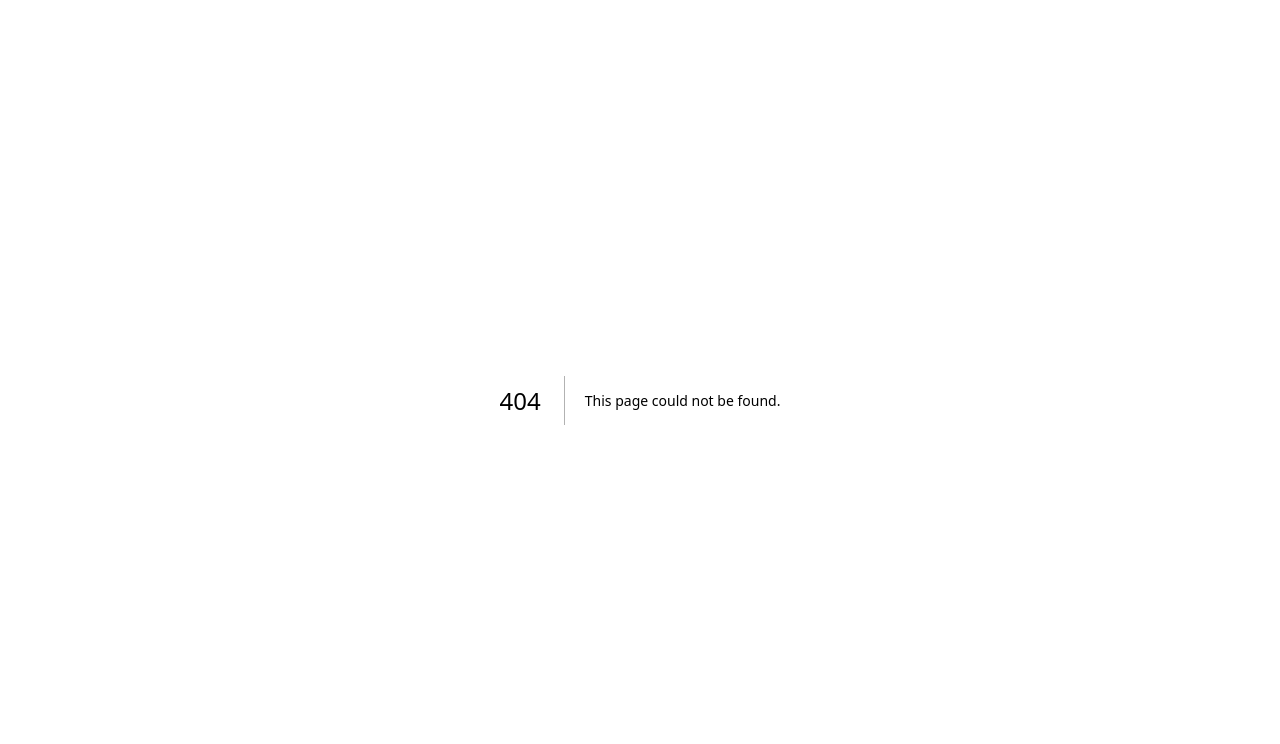
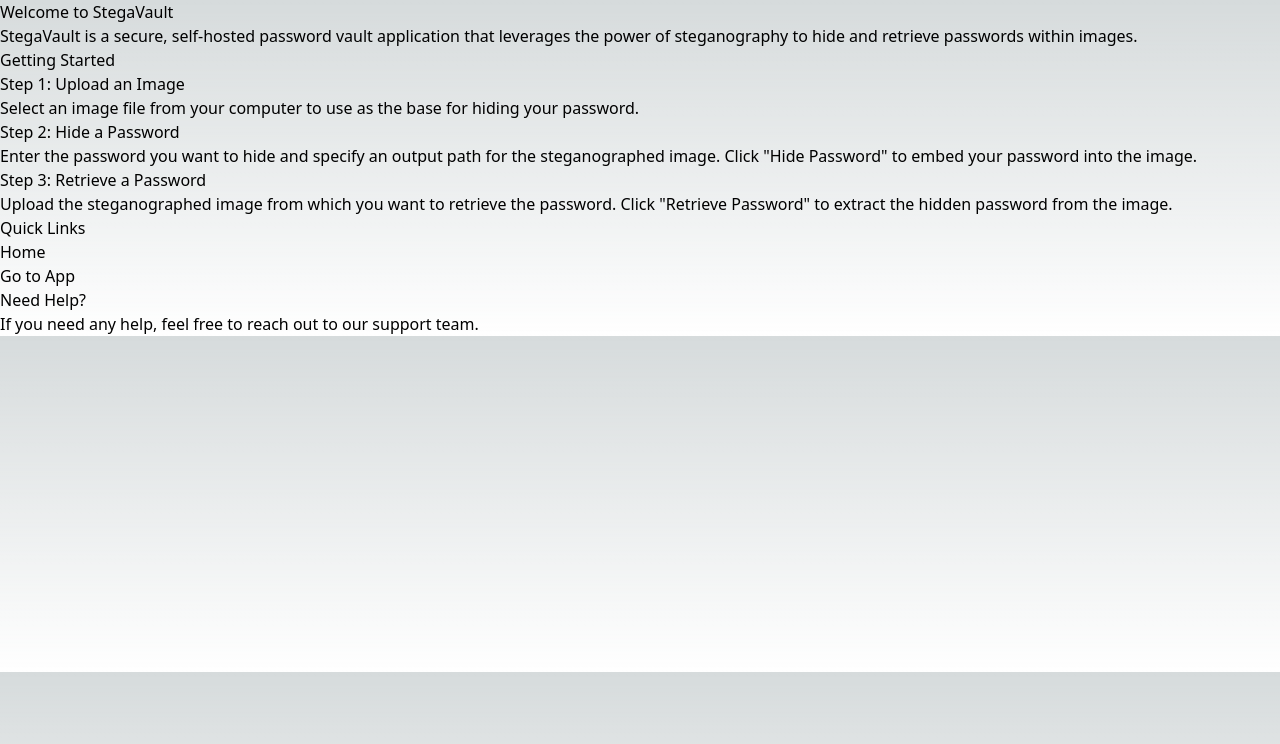
Before and after one commit to Quinta0/StegaVault, a Next.js app in the folder frontend/: page /get-started in a window 1280 px wide. Before the commit this address had no page. Shown: the top 744 px of the page. Built offline with nearby package versions, Linux system fonts and the light colour scheme.

Commit message:
messing with Docker a bit, will have to make a dev branch to continue developing

```diff
--- a/frontend/app/layout.tsx
+++ b/frontend/app/layout.tsx
@@ -1,22 +1,27 @@
-import type { Metadata } from "next";
-import { Inter } from "next/font/google";
-import "./globals.css";
+import './globals.css';
 
-const inter = Inter({ subsets: ["latin"] });
-
-export const metadata: Metadata = {
-  title: "Create Next App",
-  description: "Generated by create next app",
-};
-
-export default function RootLayout({
-  children,
-}: Readonly<{
-  children: React.ReactNode;
-}>) {
+export default function Layout({ children }) {
   return (
     <html lang="en">
-      <body className={inter.className}>{children}</body>
+      <head>
+        <meta charSet="UTF-8" />
+        <meta name="viewport" content="width=device-width, initial-scale=1.0" />
+        <title>StegaVault</title>
+      </head>
+      <body>
+        <header className="header">
+          <nav>
+            <ul>
+              <li><a href="/">Home</a></li>
+              <li><a href="/get-started">Get Started</a></li>
+              <li><a href="/app">App</a></li>
+            </ul>
+          </nav>
+        </header>
+        <main>
+          {children}
+        </main>
+      </body>
     </html>
   );
 }
--- a/frontend/app/page.tsx
+++ b/frontend/app/page.tsx
@@ -51,7 +51,7 @@ export default function Home() {
     <div className={styles.container}>
       <h1>StegaVault</h1>
       <div>
-        <input type="file" onChange={(e) => setImage(e.target.files ? e.target.files[0] : null)} />
+        <input type="file" onChange={(e) => setImage(e.target.files?.[0] ?? null)} />
         <input type="text" placeholder="Output Path" onChange={(e) => setOutputPath(e.target.value)} />
         <input type="text" placeholder="Password" onChange={(e) => setPassword(e.target.value)} />
         <button onClick={hidePassword}>Hide Password</button>
--- /dev/null
+++ b/frontend/pages/get-started.tsx
@@ -0,0 +1,31 @@
+import Link from 'next/link';
+import styles from '../app/globals.css';
+
+export default function GetStarted() {
+  return (
+    <div className={styles.container}>
+      <h1>Welcome to StegaVault</h1>
+      <p>StegaVault is a secure, self-hosted password vault application that leverages the power of steganography to hide and retrieve passwords within images.</p>
+
+      <h2>Getting Started</h2>
+
+      <h3>Step 1: Upload an Image</h3>
+      <p>Select an image file from your computer to use as the base for hiding your password.</p>
+
+      <h3>Step 2: Hide a Password</h3>
+      <p>Enter the password you want to hide and specify an output path for the steganographed image. Click "Hide Password" to embed your password into the image.</p>
+
+      <h3>Step 3: Retrieve a Password</h3>
+      <p>Upload the steganographed image from which you want to retrieve the password. Click "Retrieve Password" to extract the hidden password from the image.</p>
+
+      <h2>Quick Links</h2>
+      <ul>
+        <li><Link href="/">Home</Link></li>
+        <li><Link href="/app">Go to App</Link></li>
+      </ul>
+
+      <h2>Need Help?</h2>
+      <p>If you need any help, feel free to reach out to our support team.</p>
+    </div>
+  );
+}
```
